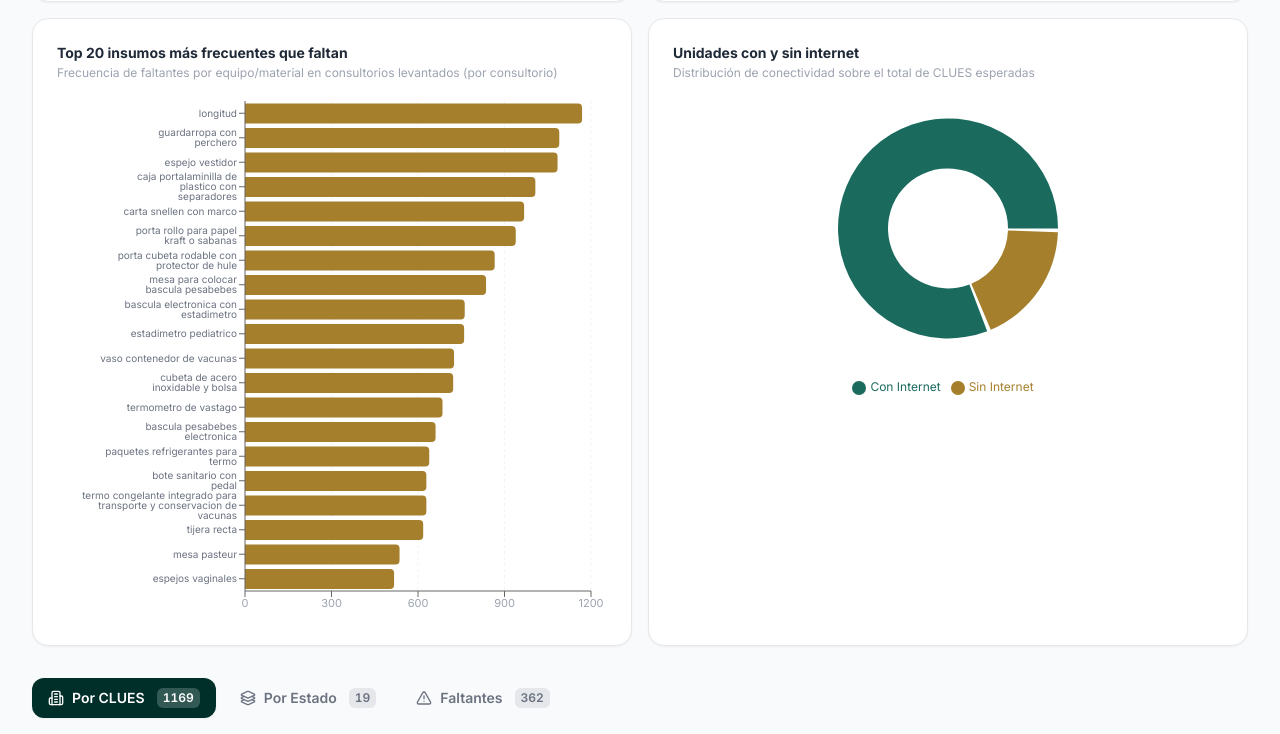
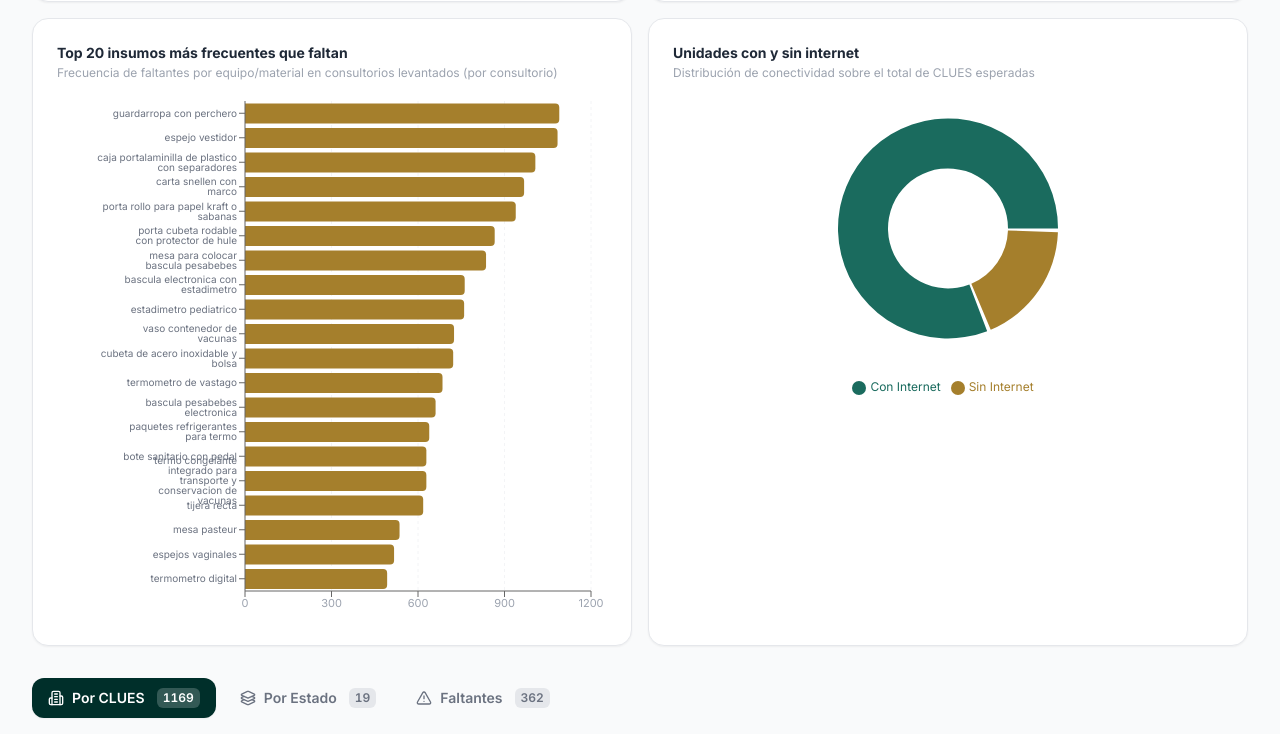
Before and after one commit to servicios-imss-b/reporte-new, a React (Vite) app: page / in a window 1280 px wide. Shown: the part 1158-1892 px from the top of the page. Built offline with nearby package versions, Linux system fonts and the light colour scheme.

Commit message:
fix: excluye geolocalizacion de faltantes

```diff
--- a/src/App.tsx
+++ b/src/App.tsx
@@ -214,6 +214,8 @@ export default function App() {
       'consultorios_habilitados',
       'consultorio',
       'turno_consultorio',
+      'latitud',
+      'longitud',
     ]);
 
     if (!resultado.length) return [];
```
